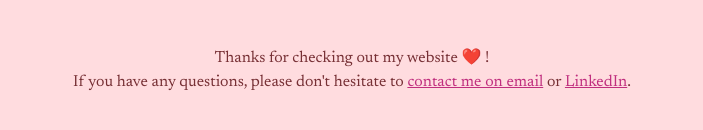
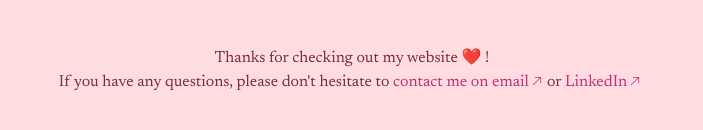
Before and after one commit to Cat2005/cat.codes, a Next.js app: page / in a window 1280 px wide. Shown: the part 5904-6034 px from the top of the page, without its empty margins (288-991 px from the left). Built offline with nearby package versions, Linux system fonts and the light colour scheme.

Commit message:
ui expand on hover

```diff
--- a/src/app/page.tsx
+++ b/src/app/page.tsx
@@ -84,7 +84,7 @@ export default function Home() {
              target="_blank"
              rel="noopener noreferrer"
              className={`font-newsreader text-md text-[#c02e7e] transition-colors relative group`}>
-            <span className="inline-flex items-center">
+            <span className="inline-flex items-center transition-transform duration-200 hover:scale-[1.07]">
               LinkedIn
               <HiArrowUpRight className="inline mb-0.5 text-xs ml-0.5" />
             </span>
@@ -98,7 +98,7 @@ export default function Home() {
              target="_blank"
              rel="noopener noreferrer"
              className={`font-newsreader text-md text-[#c02e7e] transition-colors relative group`}>
-            <span className="inline-flex items-center">
+            <span className="inline-flex items-center transition-transform duration-200 hover:scale-[1.07]">
               GitHub
               <HiArrowUpRight className="inline mb-0.5 text-xs ml-0.5" />
             </span>
@@ -115,7 +115,7 @@ export default function Home() {
              target="_blank"
              rel="noopener noreferrer"
              className={`mr-1 font-newsreader text-md text-[#c02e7e] transition-colors relative group`}>
-            <span className="inline-flex items-center">
+            <span className="inline-flex items-center transition-transform duration-200 hover:scale-[1.04]">
               CompSoc
               <HiArrowUpRight className="inline mb-0.5 text-xs ml-0.5" />
             </span>
@@ -130,7 +130,7 @@ currently work part-time at
              target="_blank"
              rel="noopener noreferrer"
              className={`mr-1 font-newsreader text-md text-[#c02e7e] transition-colors relative group`}>
-            <span className="inline-flex items-center">
+            <span className="inline-flex items-center transition-transform duration-200 hover:scale-[1.04]">
               Code Cadets
               <HiArrowUpRight className="inline mb-0.5 text-xs ml-0.5" />
             </span>
@@ -335,7 +335,26 @@ teaching coding to primary school children in Edinburgh.
 <p className={`mb-24 text-center ${isDarkMode ? 'text-[#FFDCDF]' : 'text-[#773035]'} mt-8 font-newsreader text-md`}>
     Thanks for checking out my website ❤️ !
     <br></br>
-    If you have any questions, please don&apos;t hesitate to <a href='mailto:caterina.mammola20@gmail.com' className='text-[#c02e7e] underline'> contact me on email</a> or <a href='https://www.linkedin.com/in/caterina-m/' className='text-[#c02e7e] underline'> LinkedIn</a>.
+    If you have any questions, please don&apos;t hesitate to <a href="mailto:caterina.mammola20@gmail.com"
+             target="_blank"
+             rel="noopener noreferrer"
+             className={`mr-1 font-newsreader text-md text-[#c02e7e] transition-colors relative group`}>
+            <span className="inline-flex items-center transition-transform duration-200 hover:scale-[1.02]">
+              contact me on email
+              <HiArrowUpRight className="inline mb-0.5 text-xs ml-0.5" />
+            </span>
+            <span className="absolute left-0 right-0 bottom-0 border-b border-transparent group-hover:border-current"></span>
+          </a>
+    or <a href="https://www.linkedin.com/in/caterina-m/"
+             target="_blank"
+             rel="noopener noreferrer"
+             className={`mr-1 font-newsreader text-md text-[#c02e7e] transition-colors relative group`}>
+            <span className="inline-flex items-center transition-transform duration-200 hover:scale-[1.02]">
+              LinkedIn
+              <HiArrowUpRight className="inline mb-0.5 text-xs ml-0.5" />
+            </span>
+            <span className="absolute left-0 right-0 bottom-0 border-b border-transparent group-hover:border-current"></span>
+          </a>
   </p>
     </div>
 
```
